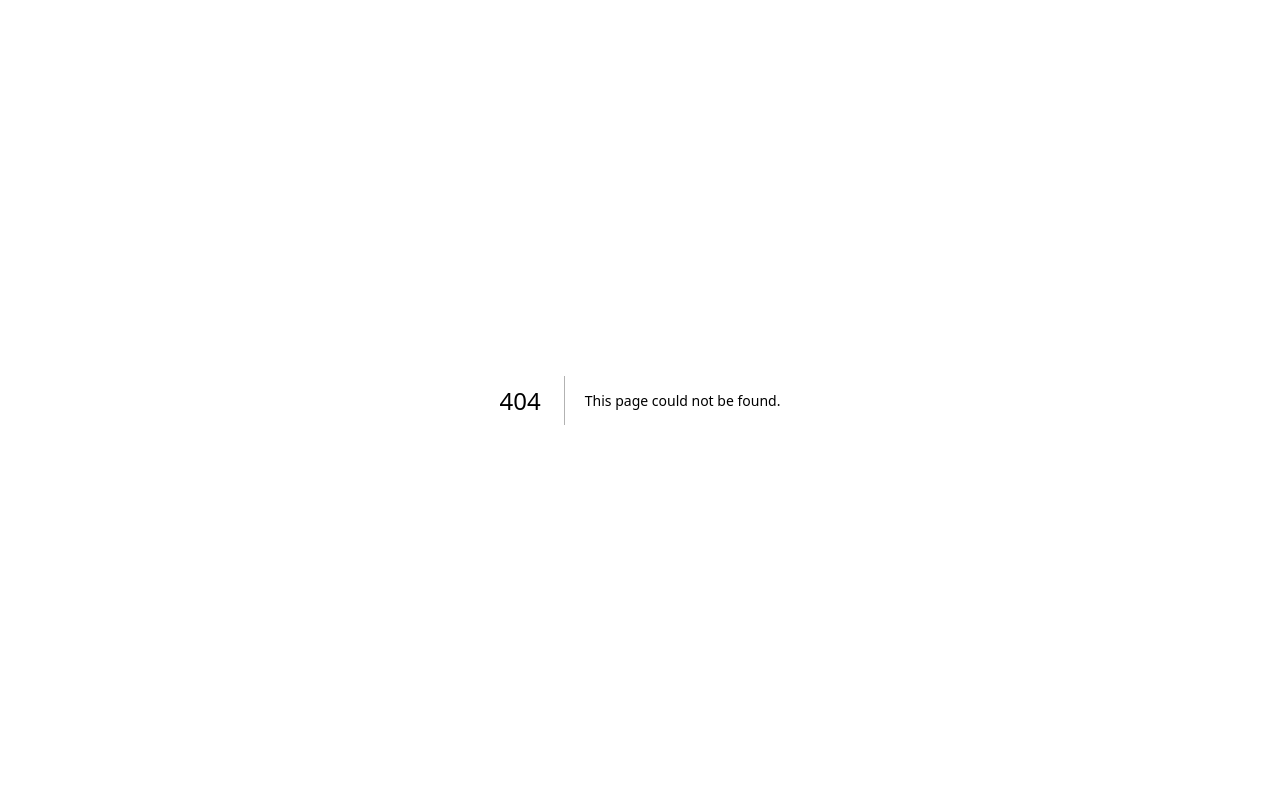
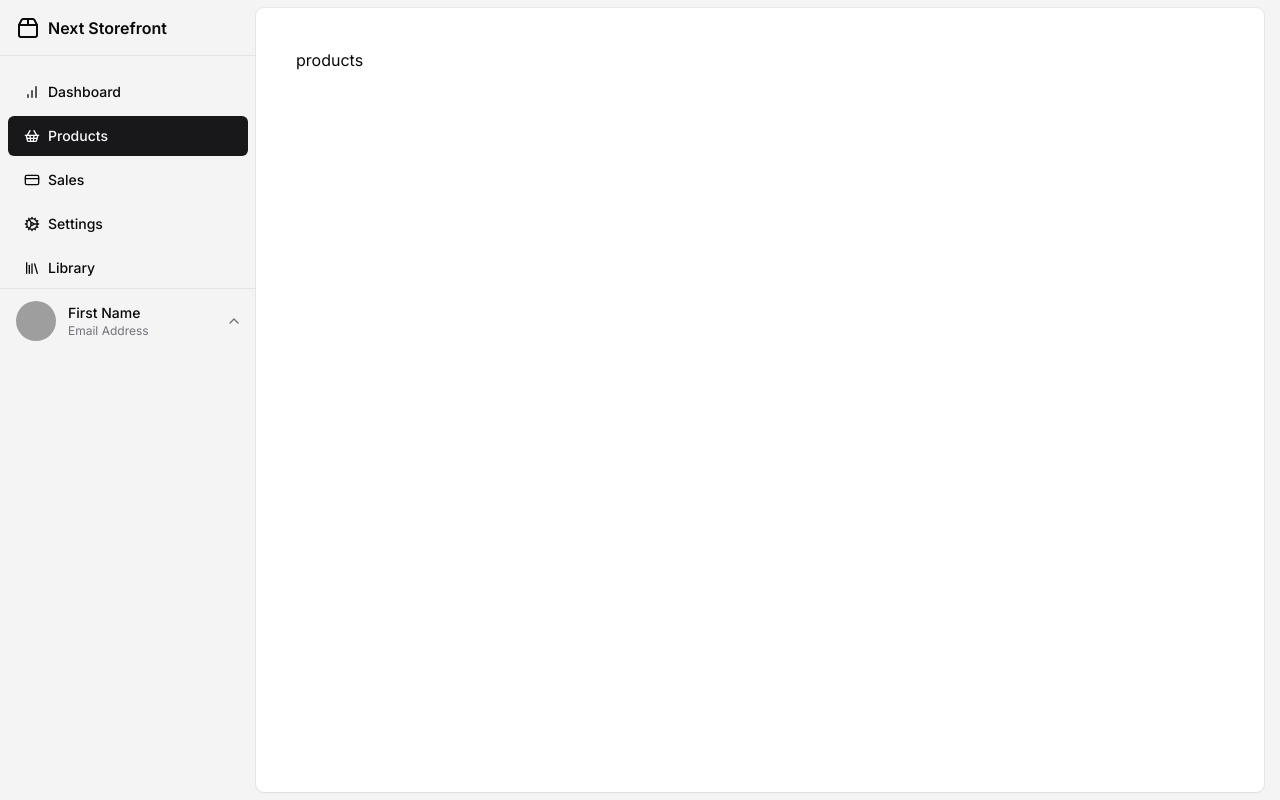
Before and after one commit to TonyPurple/tentou, a Next.js app: page /products in a window 1280 px wide. Before the commit this address had no page. Built offline with nearby package versions, Linux system fonts and the light colour scheme; grey boxes are pictures that could not be loaded.

Commit message:
auth pages and layouts

```diff
--- /dev/null
+++ b/app/(auth)/layout.tsx
@@ -0,0 +1,20 @@
+import { Sidebar } from "@/app/(auth)/sidebar";
+
+type Props = {
+  children: React.ReactNode;
+};
+
+export default function AuthLayout({ children }: Props) {
+  return (
+    <div className="flex min-h-svh">
+      <div className="fixed inset-y-0 left-0 w-64 max-lg:hidden">
+        <Sidebar />
+      </div>
+      <main className="lg:pl-64 flex w-full pb-2 lg:pr-4 lg:pt-2">
+        <div className="bg-white grow p-6 lg:rounded-lg lg:p-10 lg:shadow-sm lg:ring-1 lg:ring-zinc-950/5">
+          {children}
+        </div>
+      </main>
+    </div>
+  );
+}
--- /dev/null
+++ b/app/(auth)/products/page.tsx
@@ -0,0 +1,3 @@
+export default function Page() {
+  return "products";
+}
--- /dev/null
+++ b/app/(auth)/sidebar.tsx
@@ -0,0 +1,100 @@
+"use client";
+
+import { Avatar, AvatarImage } from "@/components/ui/avatar";
+import { buttonVariants } from "@/components/ui/button";
+import {
+  DropdownMenu,
+  DropdownMenuContent,
+  DropdownMenuItem,
+  DropdownMenuLabel,
+  DropdownMenuSeparator,
+  DropdownMenuTrigger,
+} from "@/components/ui/dropdown-menu";
+import { cn } from "@/lib/utils";
+import {
+  BarChart,
+  ChevronUp,
+  CogIcon,
+  CreditCard,
+  Library,
+  Package2,
+  ShoppingBasket,
+} from "lucide-react";
+import Link from "next/link";
+import { usePathname } from "next/navigation";
+
+const links = [
+  { href: "/", label: "Dashboard", icon: BarChart },
+  { href: "/products", label: "Products", icon: ShoppingBasket },
+  { href: "/sales", label: "Sales", icon: CreditCard },
+  { href: "/settings", label: "Settings", icon: CogIcon },
+  { href: "/library", label: "Library", icon: Library },
+];
+
+export function Sidebar() {
+  const pathname = usePathname();
+  return (
+    <>
+      <div className="flex h-14 mb-4 items-center border-b px-4">
+        <Link href="/" className="flex items-center gap-2 font-semibold">
+          <Package2 className="size-6" />
+          <span>Next Storefront</span>
+        </Link>
+      </div>
+
+      <div>
+        <nav className="grid gap-1 px-2">
+          {links.map(link => (
+            <Link
+              key={link.href}
+              href={link.href}
+              className={cn(
+                buttonVariants({
+                  variant: pathname === link.href ? "default" : "ghost",
+                }),
+                "justify-start",
+                pathname !== link.href && "hover:bg-zinc-200",
+              )}
+            >
+              <link.icon className="mr-2 size-4" />
+              {link.label}
+            </Link>
+          ))}
+        </nav>
+      </div>
+
+      <div>
+        <div className="flex h-14 pt-2 items-center border-t px-4">
+          <DropdownMenu>
+            <DropdownMenuTrigger className="outline-none">
+              <div className="flex justify-between items-center">
+                <div className="flex items-center gap-3">
+                  <Avatar>
+                    <AvatarImage src="https://avatar.vercel.sh/asdf" />
+                  </Avatar>
+                  <div className="flex flex-col items-start w-[150px] truncate">
+                    <p className="text-sm font-medium text-zinc-950">
+                      First Name
+                    </p>
+                    <p className="text-xs font-normal text-zinc-500">
+                      Email Address
+                    </p>
+                  </div>
+                </div>
+                <ChevronUp className="size-4 ml-2 text-zinc-500" />
+              </div>
+            </DropdownMenuTrigger>
+            <DropdownMenuContent className="w-[220px] mb-4" align="start">
+              <DropdownMenuLabel>My Account</DropdownMenuLabel>
+              <DropdownMenuSeparator />
+              <Link href="/profile">
+                <DropdownMenuItem>Profile</DropdownMenuItem>
+              </Link>
+              <DropdownMenuSeparator />
+            </DropdownMenuContent>
+          </DropdownMenu>
+        </div>
+      </div>
+    </>
+  );
+}
--- a/app/layout.tsx
+++ b/app/layout.tsx
@@ -1,4 +1,18 @@
+import { Metadata } from "next";
 import "./globals.css";
+import { Inter } from "next/font/google";
+
+const inter = Inter({
+  subsets: ["latin"],
+});
+
+export const metadata: Metadata = {
+  title: {
+    default: "Next Storefront",
+    template: "%s - Next Storefront",
+  },
+  description: "",
+};
 
 export default function RootLayout({
   children,
@@ -7,7 +21,9 @@ export default function RootLayout({
 }>) {
   return (
     <html lang="en">
-      <body>{children}</body>
+      <body className={inter.className}>
+          {children}
+      </body>
     </html>
   );
 }
```
Also changed, not shown: app/(auth)/page.tsx (renamed from app/page.tsx).
